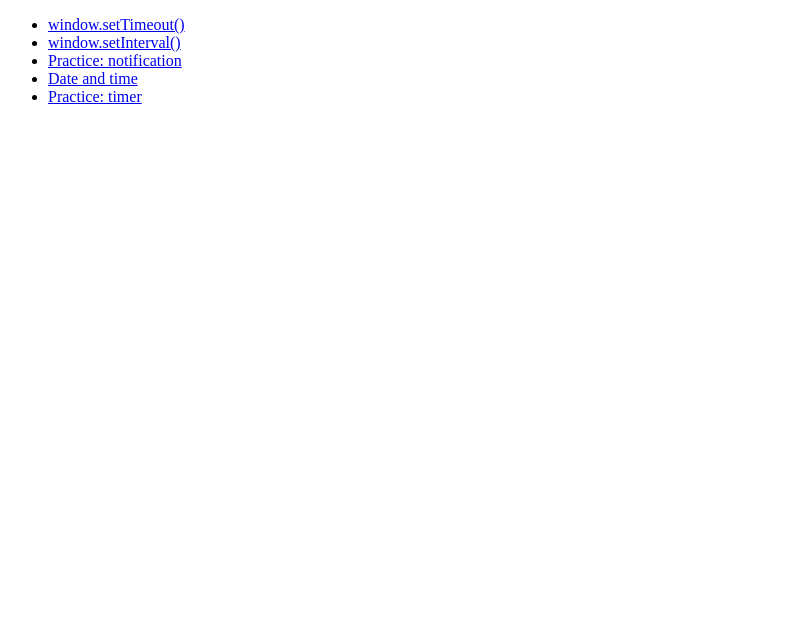
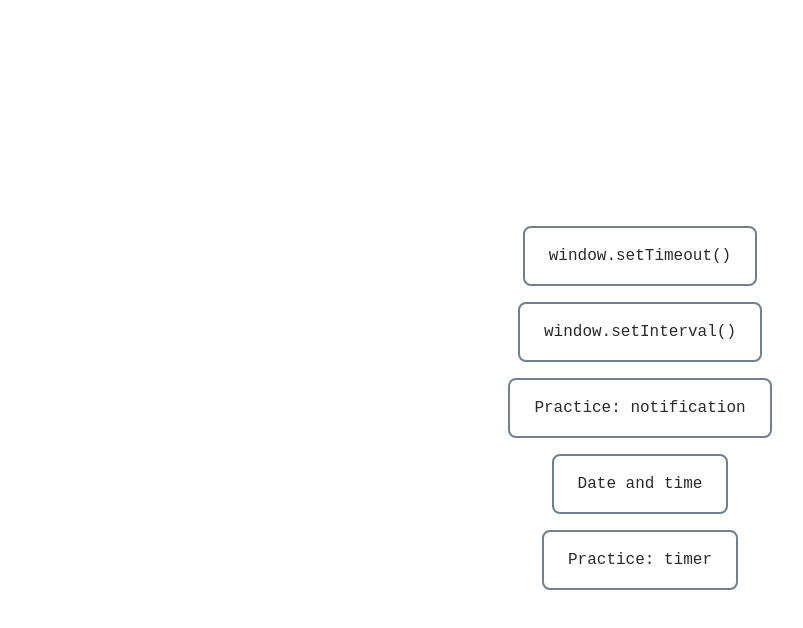
Before and after one commit to YK911/fson-109, a plain HTML site: page module-10/lesson-01/index.html in a window 1280 px wide. Shown: the whole page, without its empty margins (0-803 px from the left). Drawn offline with Linux system fonts and the light colour scheme.

Commit message:
added and activate styles

```diff
--- a/module-10/lesson-01/css/common.css
+++ b/module-10/lesson-01/css/common.css
@@ -9,6 +9,12 @@ body {
     Roboto, Oxygen, Ubuntu, Cantarell, 'Open Sans', sans-serif;
   line-height: 1.5;
   color: #2a2a2a;
+}
+.page {
+  display: flex;
+  justify-content: center;
+  align-items: center;
+  min-height: 100dvh;
 }
 
 button,
@@ -26,23 +32,53 @@ img {
   height: auto;
 }
 
+.list {
+  display: flex;
+  flex-direction: column;
+  align-items: center;
+  gap: 1rem;
+  padding: 0;
+  margin: 0;
+  list-style-type: none;
+
+  a {
+    display: flex;
+    justify-content: center;
+    align-items: center;
+    padding: 1rem 1.5rem;
+    font-family: monospace;
+    font-size: 1rem;
+    text-decoration: none;
+    color: currentColor;
+
+    border: 2px solid slategray;
+    border-radius: 0.5rem;
+
+    &:hover {
+      color: slateblue;
+      border-color: currentColor;
+    }
+  }
+}
+
 .alert {
   position: fixed;
-  bottom: 20px;
-  right: 20px;
+  left: 50%;
+  top: 20px;
   margin: 0;
+  font-size: 20px;
+  color: #2a2a2a;
   background-color: #fff;
-  color: #2a2a2a;
   border: 1px solid #2a2a2a;
   border-radius: 3px;
-  padding: 24px;
+  padding: 12px 36px;
   user-select: none;
   cursor: pointer;
 
-  transform: translateX(calc(100% + 20px));
+  transform: translateX(-50%) translateY(calc(-1 * (100% + 20px)));
   visibility: hidden;
   opacity: 0;
-  transition: all 250ms cubic-bezier(0.4, 0, 0.2, 1);
+  transition: all 250ms cubic-bezier(0.18, 0.89, 0.32, 1.28);
 }
 
 .alert.success {
@@ -52,7 +88,8 @@ img {
 }
 
 .alert.is-visible {
-  transform: translateX(0);
+  transform: translateX(-50%) translateY(0);
+
   visibility: visible;
   opacity: 1;
 }
--- a/module-10/lesson-01/index.html
+++ b/module-10/lesson-01/index.html
@@ -4,9 +4,10 @@
     <meta charset="UTF-8" />
     <meta name="viewport" content="width=device-width, initial-scale=1.0" />
     <title>Async JS and Date</title>
+    <link rel="stylesheet" href="./css/common.css" />
   </head>
-  <body>
-    <ul>
+  <body class="page">
+    <ul class="list">
       <li>
         <a href="pages/01-timeout.html">window.setTimeout()</a>
       </li>
--- a/module-10/lesson-01/js/02-interval.js
+++ b/module-10/lesson-01/js/02-interval.js
@@ -10,7 +10,7 @@ console.log('До виклику setInterval');
 
 console.log('Після виклику setInterval');
 
-/*
+/**
  * Очищення інтервалу за допомогою clearInterval(intervalId)
  */
 
```
Also changed, not shown: module-10/lesson-01/js/01-timeout.js (+12 -12 lines), module-10/lesson-01/pages/01-timeout.html (+1 -0 lines), module-10/lesson-01/pages/02-interval.html (+1 -0 lines), module-10/lesson-01/pages/03-notification.html (+1 -1 lines), module-10/lesson-01/pages/04-date.html (+1 -0 lines), module-10/lesson-01/pages/05-timer.html (+2 -1 lines).
